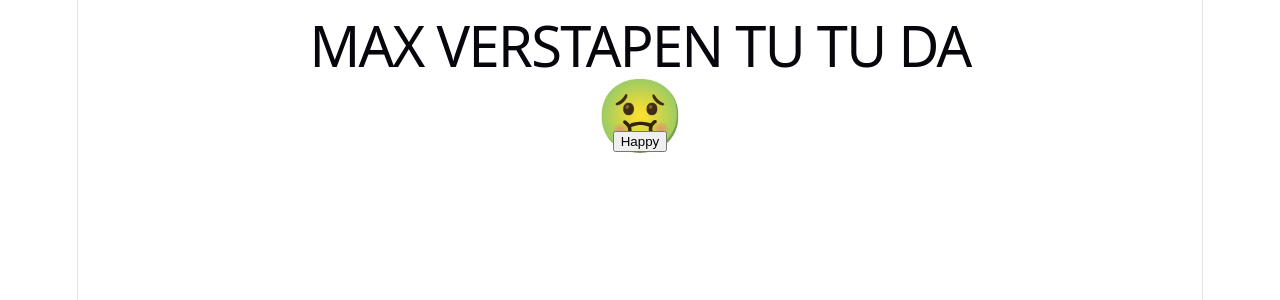
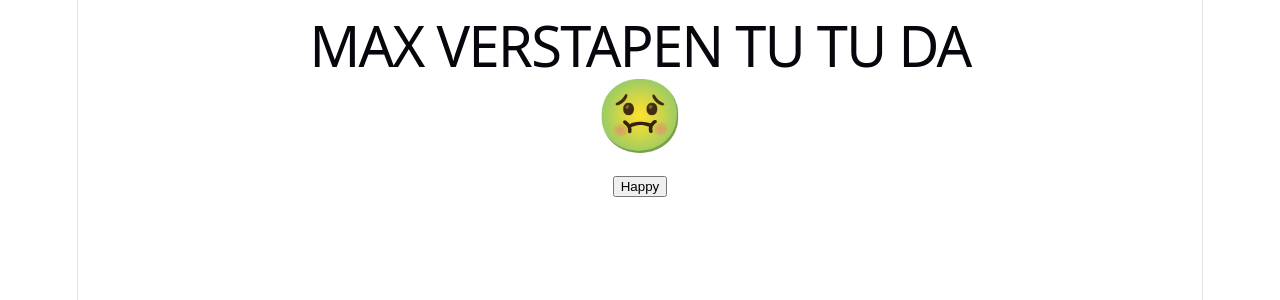
Before and after one commit to ufjf-dcc207/ufjf-dcc207-2026-3-a-atv06-eduardofontainha, a React (Vite) app: page / in a window 1280 px wide. Shown: the top 300 px of the page. Built offline with nearby package versions, Linux system fonts and the light colour scheme.

Commit message:
Adicona margem ao botão

```diff
--- a/src/Emoji.css
+++ b/src/Emoji.css
@@ -2,3 +2,6 @@
     margin: 10px 0 0 0;
     font-size: 4em;
 }
+button{
+    margin: 50px 0 0 0;
+}
```
